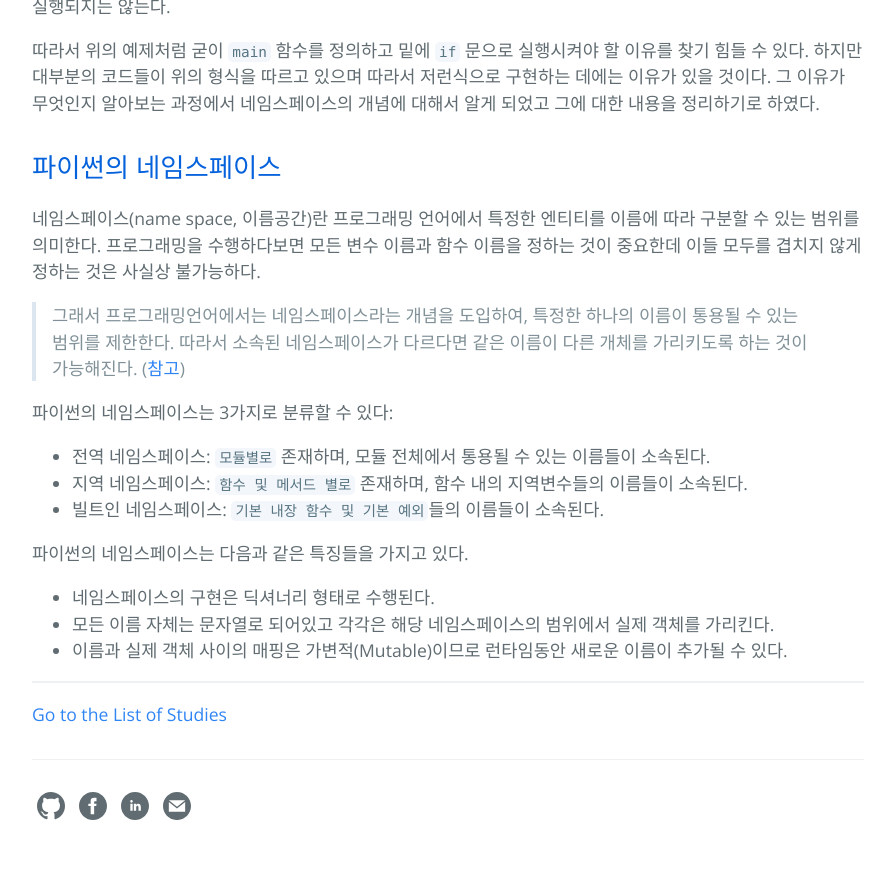
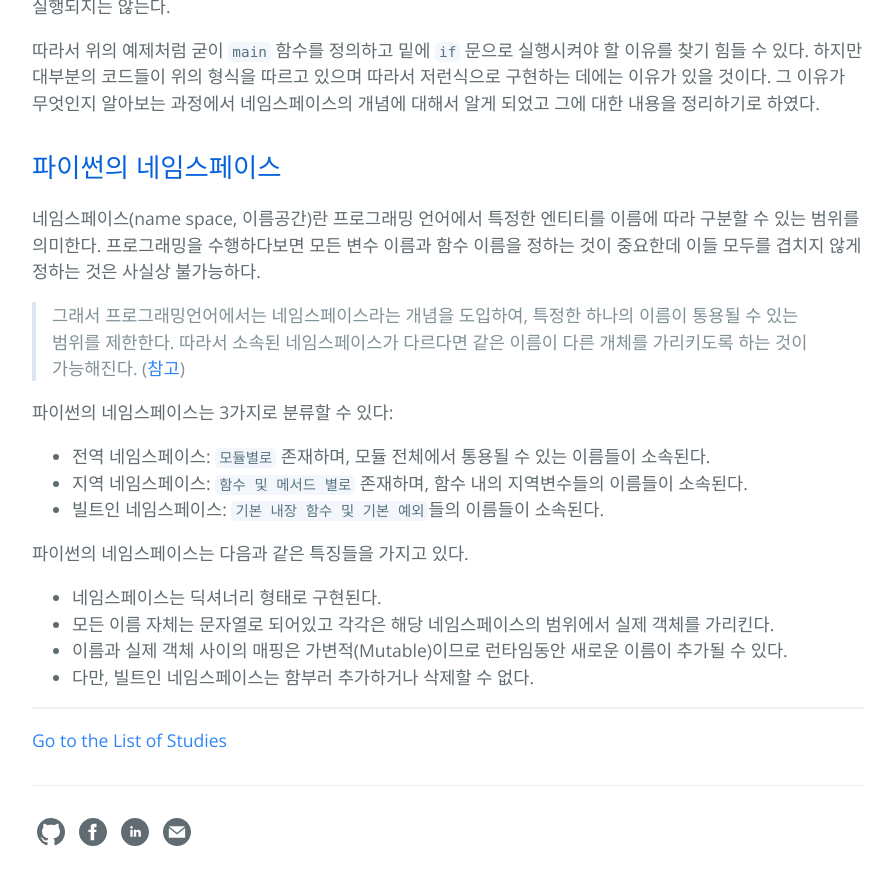
Before and after one commit to hcnoh/hcnoh.github.io, a Jekyll site: the page built from _posts/2019-01-30-python-namespace.md, in a window 1280 px wide and 900 px high, scrolled down 937 px. Shown: the top 885 px of the window, without its empty margins (192-1087 px from the left). Built offline with Jekyll 4.4.1, drawn with Linux system fonts in a browser that asks for light colours; comment, search, counter and statistics services are not loaded.

Commit message:
Update 2019-01-30-python-namespace.md

```diff
--- a/_posts/2019-01-30-python-namespace.md
+++ b/_posts/2019-01-30-python-namespace.md
@@ -45,6 +45,7 @@ if __name__ == '__main__':
 - 빌트인 네임스페이스: `기본 내장 함수 및 기본 예외`들의 이름들이 소속된다.
 
 파이썬의 네임스페이스는 다음과 같은 특징들을 가지고 있다.
-- 네임스페이스의 구현은 딕셔너리 형태로 수행된다.
+- 네임스페이스는 딕셔너리 형태로 구현된다.
 - 모든 이름 자체는 문자열로 되어있고 각각은 해당 네임스페이스의 범위에서 실제 객체를 가리킨다.
 - 이름과 실제 객체 사이의 매핑은 가변적(Mutable)이므로 런타임동안 새로운 이름이 추가될 수 있다.
+- 다만, 빌트인 네임스페이스는 함부러 추가하거나 삭제할 수 없다.
```
